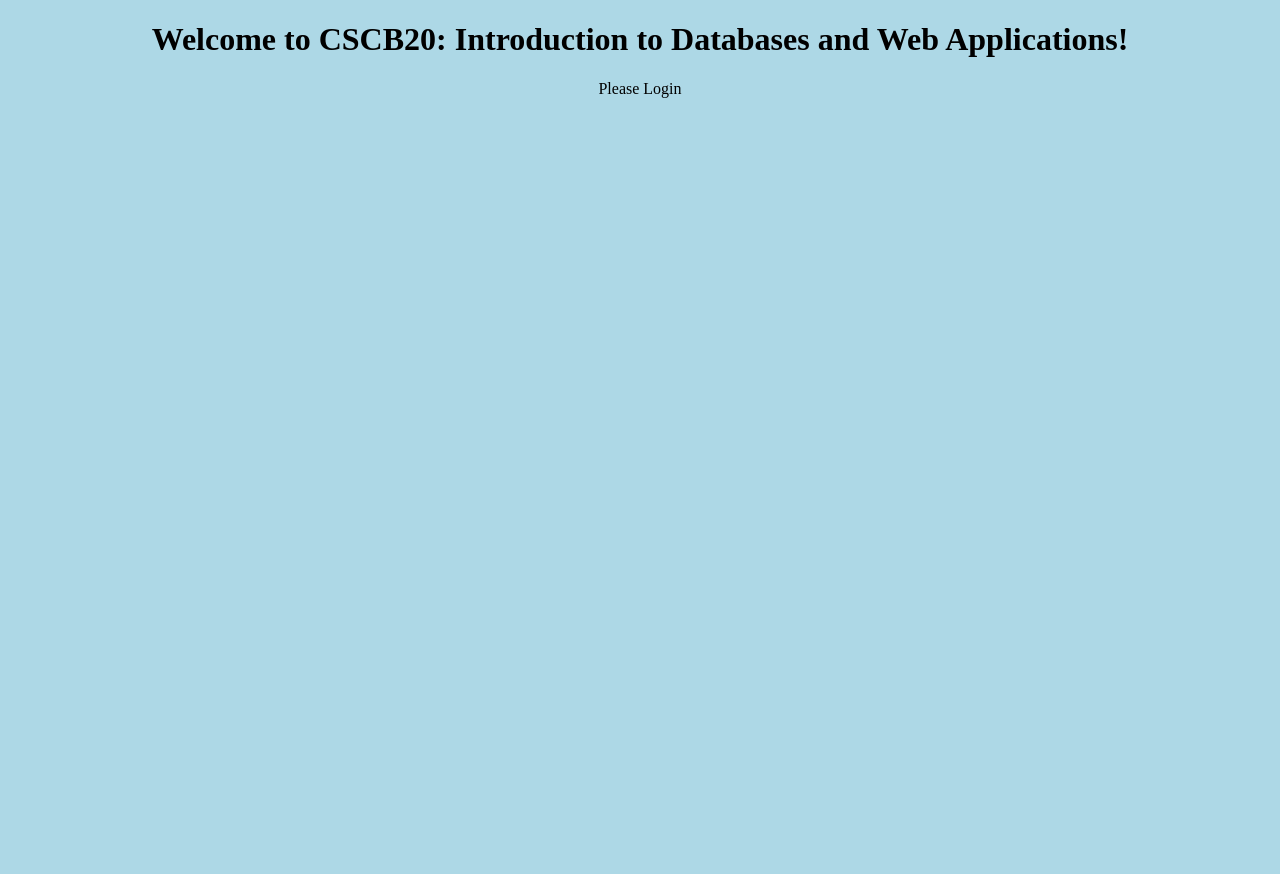
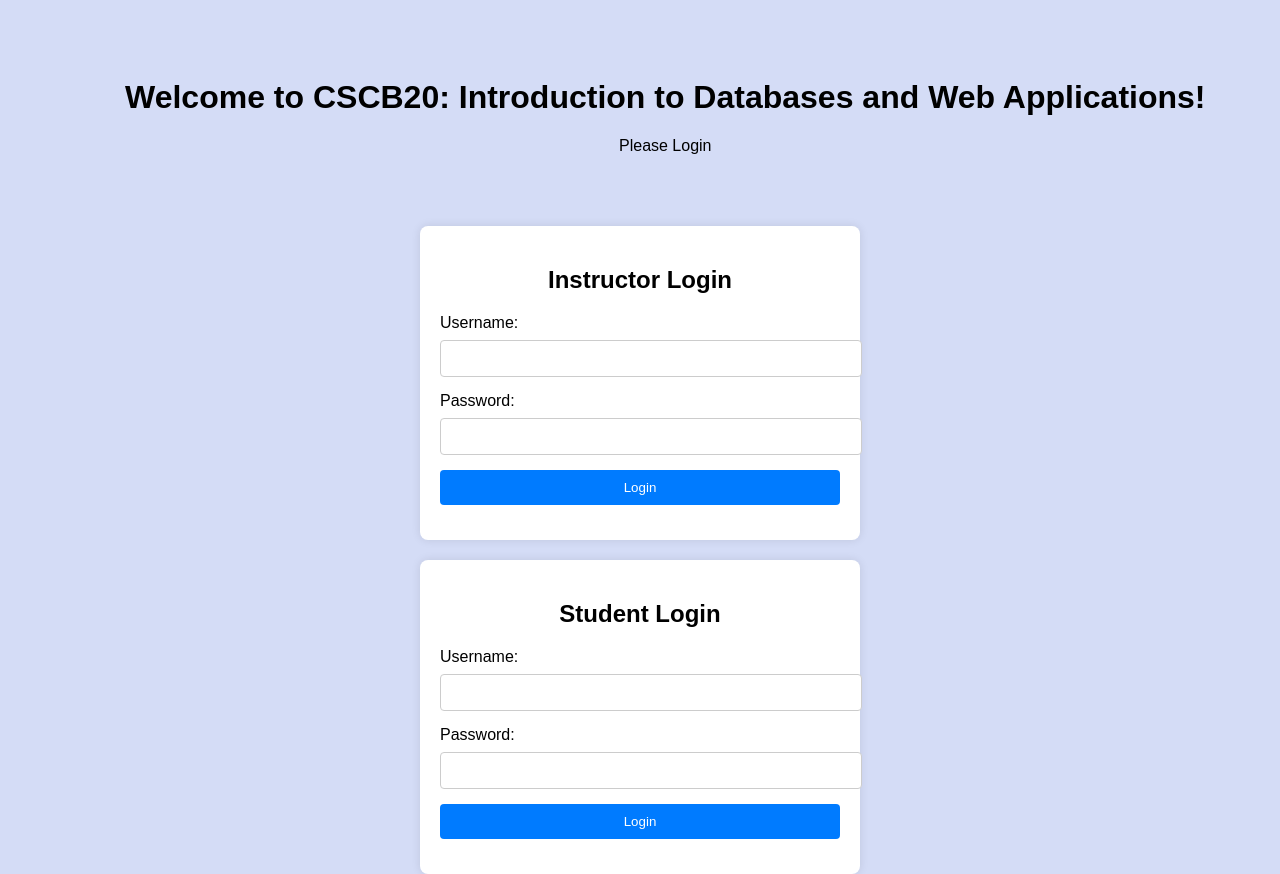
Before and after one commit to m2zhang/b20-assignment3, a Flask app: page /login in a window 1280 px wide; the page is wider, and only the part inside the window is pictured. Before the commit the page ends 98 px from the top of that part, so only its background shows below. Run offline with Flask 3, Linux system fonts and the light colour scheme.

Commit message:
login page

```diff
--- a/static/css/nuoya.css
+++ b/static/css/nuoya.css
@@ -1,7 +1,91 @@
 .login-header{
     text-align:center;
+    margin-top: 50px;
+    margin-left:auto;
+    margin-right:auto;
+    padding:2%;
+    width: 80%;
 }
 
 body {
-    background-color: lightblue;
+    font-family: Arial, sans-serif;
+    background-color: #D4DCF6;
+    display: flex;
+    flex-direction: column;
+    align-items: center;
+    justify-content: center;
+    height: 100vh;
 }
+
+.login-container {
+    display: flex;
+    flex-direction: column;
+    align-items: center;
+    width: 80%;
+    margin-top: 50px;
+}
+
+.login-header {
+    text-align: center;
+    padding: 2%;
+    width: 100%;
+    margin-bottom: 20px;
+}
+
+.login-box {
+    background-color: #ffffff;
+    padding: 20px;
+    border-radius: 8px;
+    box-shadow: 0px 0px 10px rgba(0, 0, 0, 0.1);
+    width: 100%;
+    max-width: 400px;
+    margin-left: 10px;
+    margin-right: 10px;
+}
+
+.login-box h2 {
+    text-align: center;
+    margin-bottom: 20px;
+}
+
+.input-group {
+    margin-bottom: 15px;
+}
+
+.input-group label {
+    display: block;
+    margin-bottom: 8px;
+}
+
+.input-group input {
+    width: 100%;
+    padding: 10px;
+    border-radius: 4px;
+    border: 1px solid #ccc;
+}
+
+.login-btn {
+    width: 100%;
+    padding: 10px;
+    background-color: #007bff;
+    color: #ffffff;
+    border: none;
+    border-radius: 4px;
+    cursor: pointer;
+    transition: background-color 0.3s;
+}
+
+.login-btn:hover {
+    background-color: #0056b3;
+}
+
+@media (min-width: 768px) {
+    .login-container {
+        flex-direction: row;
+        justify-content: center;
+    }
+
+    .login-box {
+        margin: 10px;
+    }
+}
--- a/templates/login.html
+++ b/templates/login.html
@@ -3,13 +3,49 @@
 <head>
     <meta charset="UTF-8">
     <meta name="viewport" content="width=device-width, initial-scale=1.0">
-    <link rel="Stylesheet" href="nuoya.css">
+    <link rel="Stylesheet" href="/static/css/nuoya.css">
     <title>Login</title>
 </head>
-    <body>
+    <body style="background-color: #D4DCF6;">
+    <div class="login-container"></div>
         <div class ="login-header">
         <h1>Welcome to CSCB20: Introduction to Databases and Web Applications!</h1>
         <p>Please Login</p>
         </div>
+
+            <div class="login-box">
+                <h2>Instructor Login</h2>
+                <form action="#" method="post">
+                    <div class="input-group">
+                        <label for="instructor-username">Username:</label>
+                        <input type="text" id="instructor-username" name="instructor-username" required>
+                    </div>
+                    <div class="input-group">
+                        <label for="instructor-password">Password:</label>
+                        <input type="password" id="instructor-password" name="instructor-password" required>
+                    </div>
+                    <div class="input-group">
+                        <button type="submit" class="login-btn">Login</button>
+                    </div>
+                </form>
+            </div>
+
+            <div class="login-box">
+                <h2>Student Login</h2>
+                <form action="#" method="post">
+                    <div class="input-group">
+                        <label for="student-username">Username:</label>
+                        <input type="text" id="student-username" name="student-username" required>
+                    </div>
+                    <div class="input-group">
+                        <label for="student-password">Password:</label>
+                        <input type="password" id="student-password" name="student-password" required>
+                    </div>
+                    <div class="input-group">
+                        <button type="submit" class="login-btn">Login</button>
+                    </div>
+                </form>
+            </div>
+        </div>
     </body>
 </html>
```
